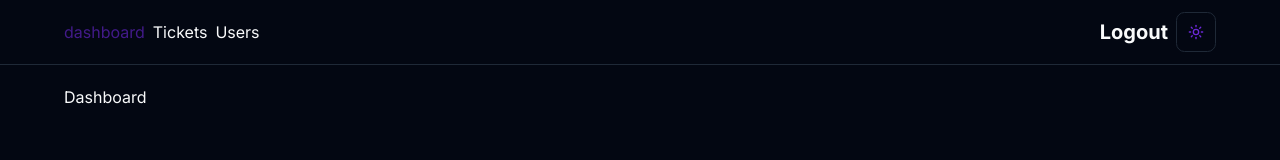
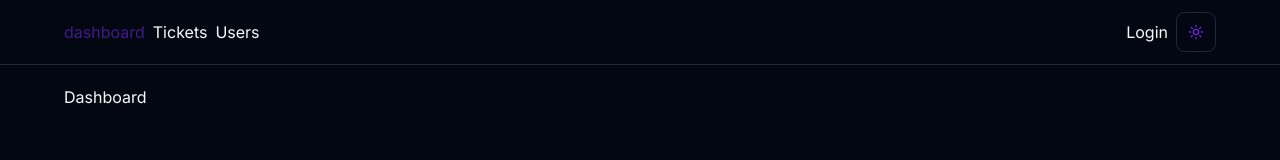
Before and after one commit to BADZA99/tickets-management-app, a Next.js app: page / in a window 1280 px wide. Shown: the top 160 px of the page. Built offline with nearby package versions, Linux system fonts and the light colour scheme; no server answers.

Commit message:
NAVIGATION login (login and logout works)

```diff
--- a/components/MainNav.tsx
+++ b/components/MainNav.tsx
@@ -2,15 +2,29 @@
 import React from 'react'
 import ToggleMode from './ToggleMode';
 import MainNavLinks from './MainNav-links';
+import { getServerSession } from 'next-auth';
+import options from '@/app/api/auth/[...nextauth]/options';
 
-const MainNav = () => {
+const MainNav = async  () => {
+  const session = await getServerSession(options);
+
+  console.log(session)
+
   return (
     <div className="flex justify-between">
       <MainNavLinks />
       <div className="flex items-center gap-2">
-        <Link href="/" className="text-xl font-bold">
-          Logout
-        </Link>
+
+        {session?.user ? (
+          <Link href="/api/auth/signout?callbackUrl=/" className="cursor-pointer">
+          logout
+          </Link>
+        ) : (
+          <Link href="/api/auth/signin" className="cursor-pointer">
+            Login
+          </Link>
+        )}
+
        <ToggleMode />
       </div>
     </div>
```
Also changed, not shown: app/api/auth/[...nextauth]/README.md.
